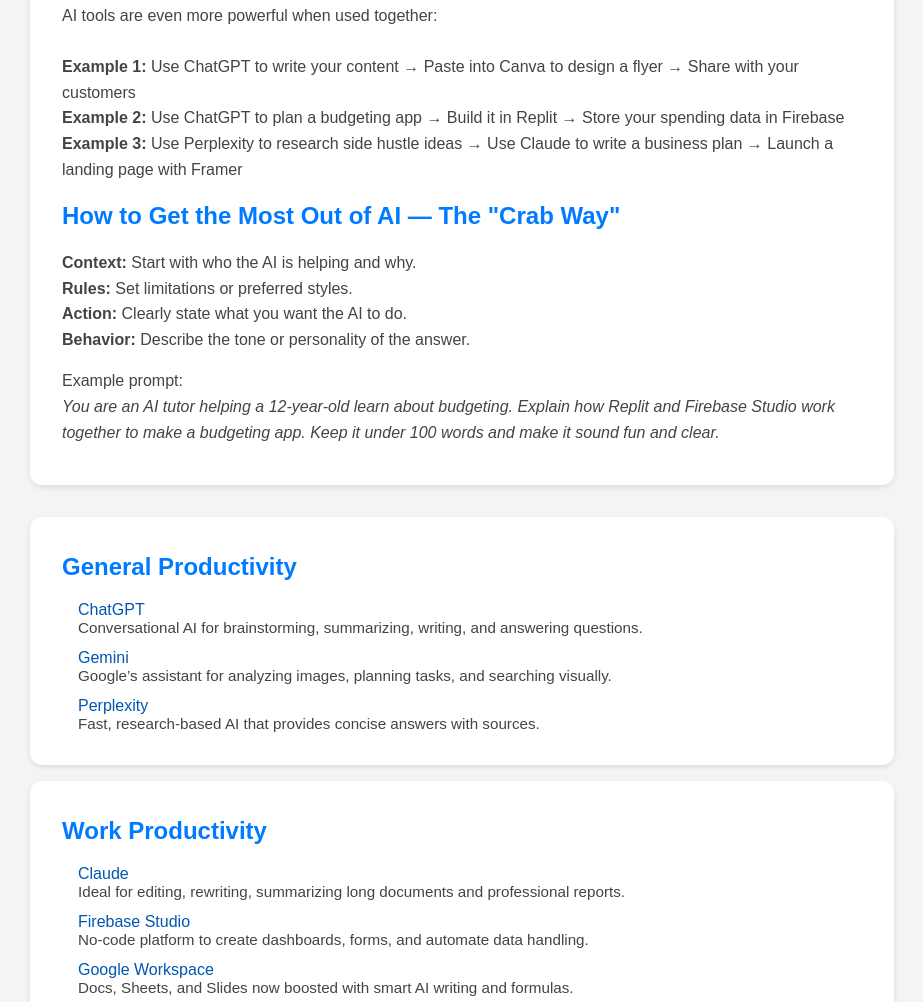
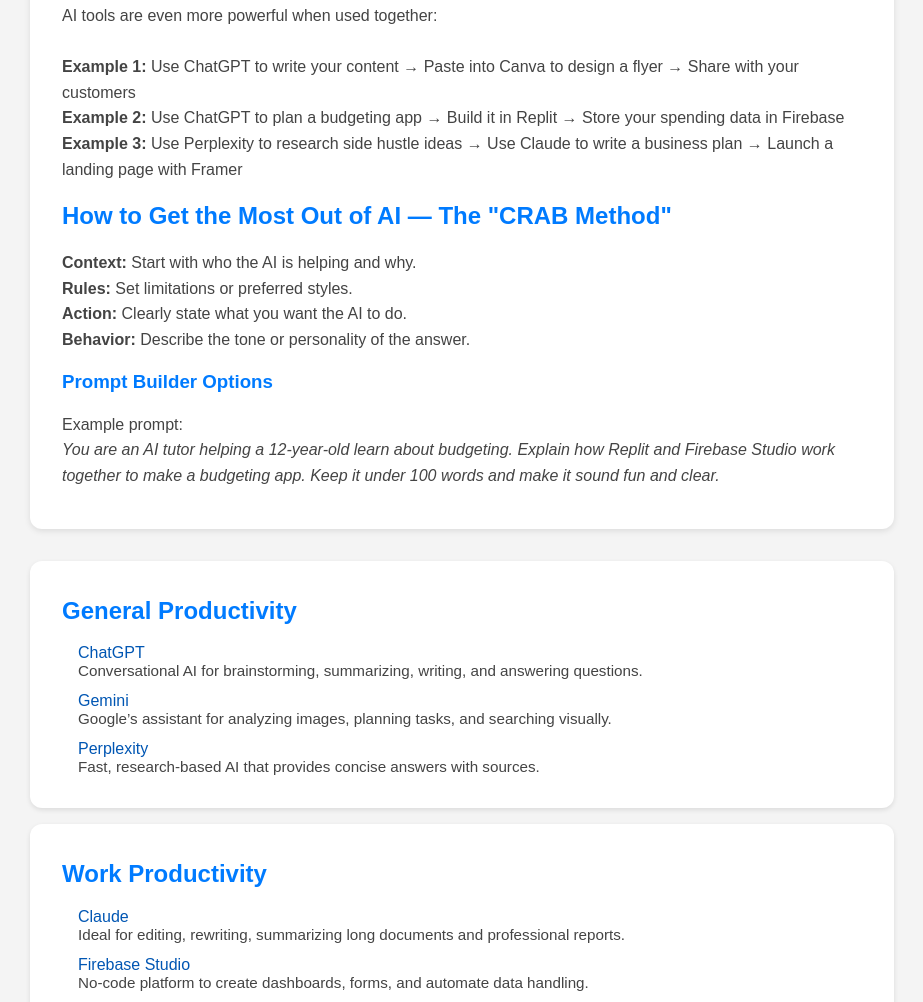
Before and after one commit to johnniesue/ai-use-case-explorer, a plain HTML site: page index.html in a window 1280 px wide. Shown: the part 761-1763 px from the top of the page, without its empty margins (178-1101 px from the left). Drawn offline with Linux system fonts and the light colour scheme.

Commit message:
Update index.html

```diff
--- a/index.html
+++ b/index.html
@@ -94,11 +94,14 @@
       <strong>Example 3:</strong> Use Perplexity to research side hustle ideas → Use Claude to write a business plan → Launch a landing page with Framer
     </p>
 
-    <h2>How to Get the Most Out of AI — The "Crab Way"</h2>
+    <h2>How to Get the Most Out of AI — The "CRAB Method"</h2>
     <p><strong>Context:</strong> Start with who the AI is helping and why.<br />
     <strong>Rules:</strong> Set limitations or preferred styles.<br />
     <strong>Action:</strong> Clearly state what you want the AI to do.<br />
     <strong>Behavior:</strong> Describe the tone or personality of the answer.</p>
+
+    <h3>Prompt Builder Options</h3>
+<!-- context, rules, action, behavior choices -->
 
     <p>Example prompt:<br />
     <em>You are an AI tutor helping a 12-year-old learn about budgeting. Explain how Replit and Firebase Studio work together to make a budgeting app. Keep it under 100 words and make it sound fun and clear.</em></p>
```
